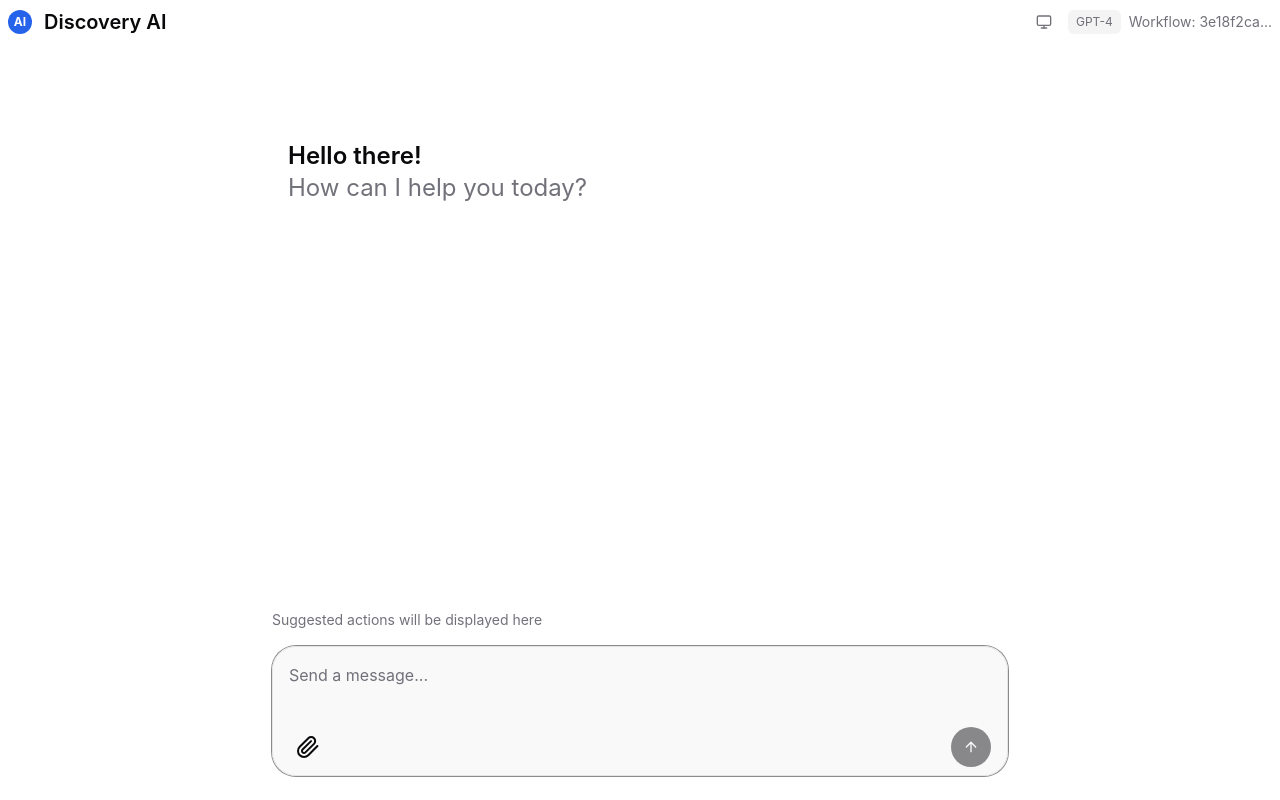
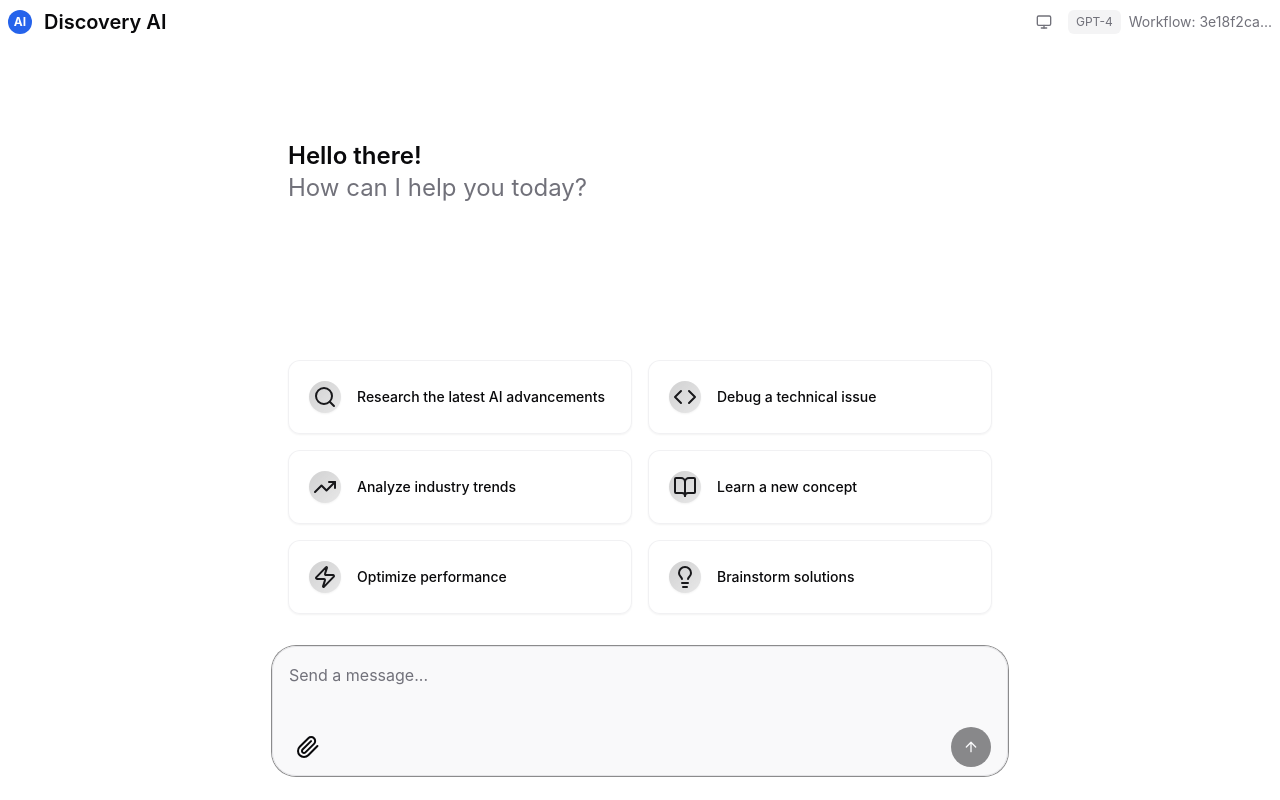
Before and after one commit to SatyKrish/discovery, a Next.js app in the folder discovery-ui/: page / in a window 1280 px wide. Built offline with nearby package versions, Linux system fonts and the light colour scheme.

Commit message:
suggested action added

```diff
--- a/discovery-ui/components/multimodal-input.tsx
+++ b/discovery-ui/components/multimodal-input.tsx
@@ -31,6 +31,7 @@ import { useScrollToBottom } from '@/hooks/use-scroll-to-bottom';
 import type { VisibilityType } from './visibility-selector';
 import type { Attachment, ChatMessage } from '@/lib/types';
 import { startTransition } from 'react';
+import { SuggestedActions } from './suggested-actions';
 
 function PureMultimodalInput({
   chatId,
@@ -240,9 +241,7 @@ function PureMultimodalInput({
       {messages.length === 0 &&
         attachments.length === 0 &&
         uploadQueue.length === 0 && (
-          <div className="text-sm text-muted-foreground">
-            Suggested actions will be displayed here
-          </div>
+          <SuggestedActions onActionClick={(action) => setInput(action)} />
         )}
 
       <input
--- /dev/null
+++ b/discovery-ui/components/suggested-actions.tsx
@@ -0,0 +1,71 @@
+'use client';
+
+import { memo } from 'react';
+import { Button } from './ui/button';
+import { Lightbulb, Search, Code, TrendingUp, BookOpen, Zap } from 'lucide-react';
+
+interface SuggestedActionsProps {
+  onActionClick: (action: string) => void;
+}
+
+const suggestedActions = [
+  {
+    icon: Search,
+    text: "Research the latest AI advancements",
+    prompt: "Research and summarize the latest advancements in artificial intelligence and machine learning"
+  },
+  {
+    icon: Code,
+    text: "Debug a technical issue",
+    prompt: "Help me debug a complex technical issue. I need to identify the root cause and find a solution."
+  },
+  {
+    icon: TrendingUp,
+    text: "Analyze industry trends",
+    prompt: "Analyze current trends in technology and provide insights about future developments"
+  },
+  {
+    icon: BookOpen,
+    text: "Learn a new concept",
+    prompt: "Explain a complex technical concept in simple terms and provide practical examples"
+  },
+  {
+    icon: Zap,
+    text: "Optimize performance",
+    prompt: "Help me optimize the performance of my system/application. Identify bottlenecks and suggest improvements."
+  },
+  {
+    icon: Lightbulb,
+    text: "Brainstorm solutions",
+    prompt: "Help me brainstorm creative solutions for a challenging problem. Consider multiple approaches and their trade-offs."
+  }
+];
+
+function PureSuggestedActions({ onActionClick }: SuggestedActionsProps) {
+  return (
+    <div className="grid grid-cols-2 gap-4 p-4">
+      {suggestedActions.map((action, index) => {
+        const IconComponent = action.icon;
+        return (
+          <Button
+            key={index}
+            variant="outline"
+            className="h-auto p-5 text-left hover:bg-gradient-to-r hover:from-primary/5 hover:to-primary/10 hover:shadow-md hover:border-primary/20 transition-all duration-300 justify-start rounded-xl shadow-sm border-border/50 bg-card/50 backdrop-blur-sm"
+            onClick={() => onActionClick(action.prompt)}
+          >
+            <div className="flex items-center gap-4 w-full">
+              <div className="flex-shrink-0 w-8 h-8 rounded-full bg-gradient-to-br from-primary/20 to-primary/10 flex items-center justify-center shadow-sm">
+                <IconComponent className="w-4.5 h-4.5 text-primary" />
+              </div>
+              <span className="text-sm text-foreground flex-1 leading-relaxed font-medium">
+                {action.text}
+              </span>
+            </div>
+          </Button>
+        );
+      })}
+    </div>
+  );
+}
+
+export const SuggestedActions = memo(PureSuggestedActions);
```
